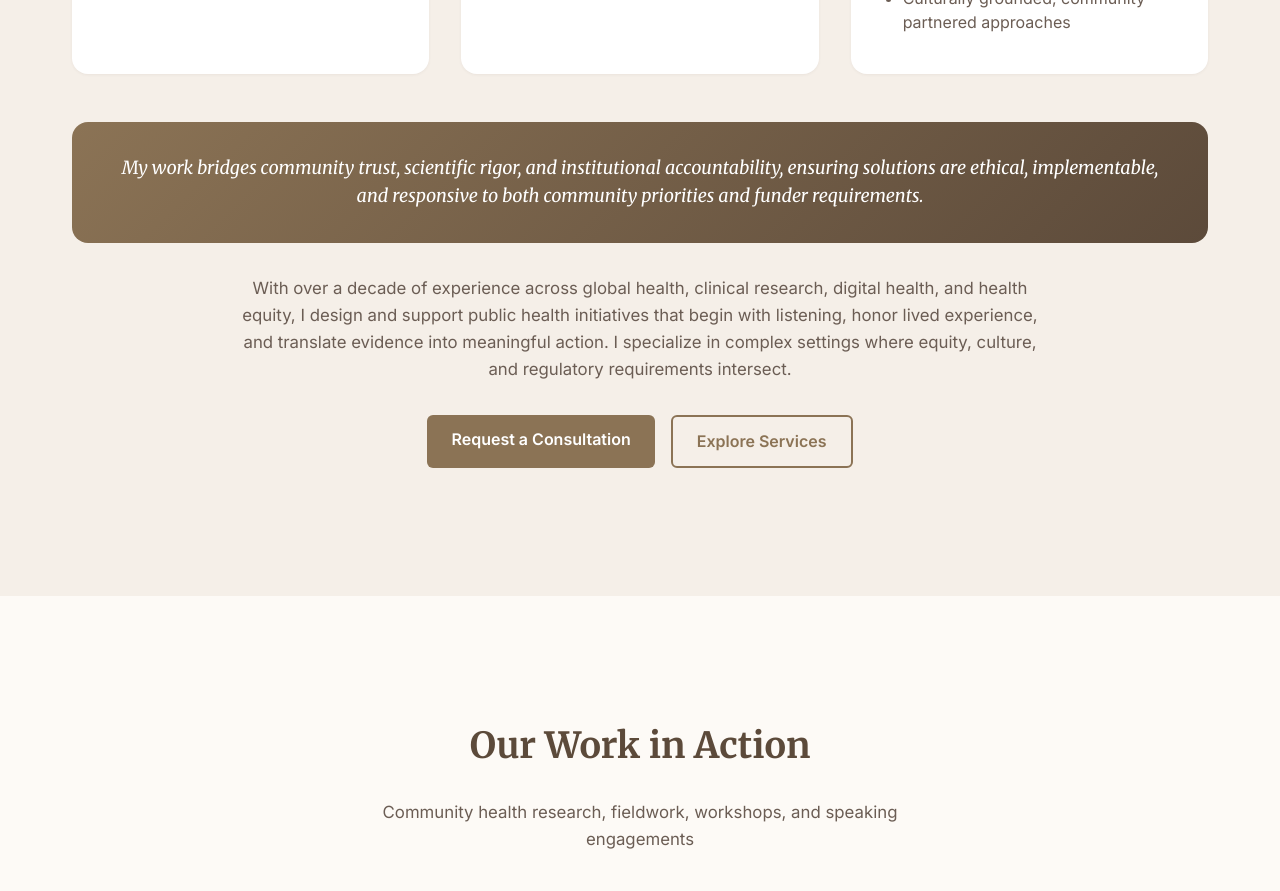
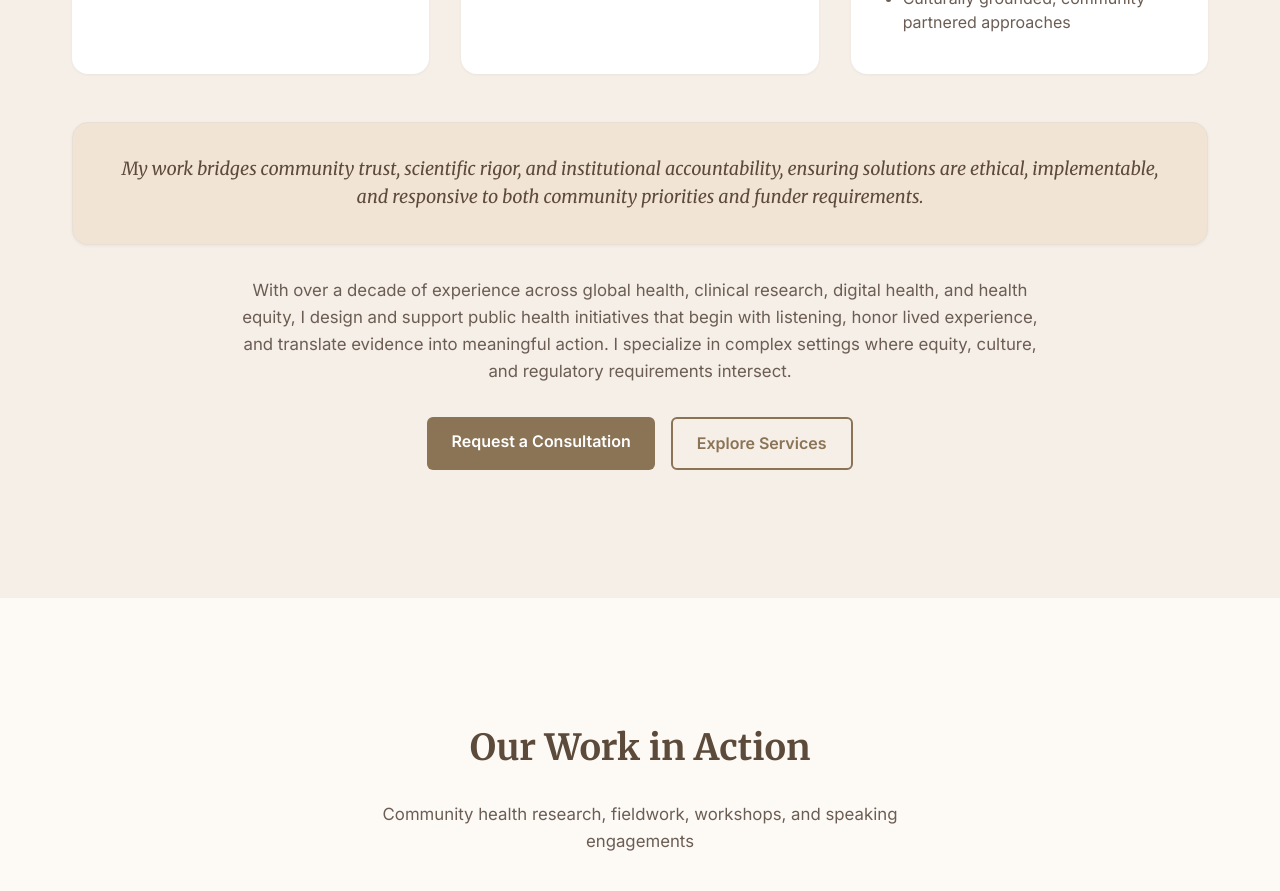
Before and after one commit to vidhyakshayakannan/rooted-equity-portfolio, a React (Vite) app: page / in a window 1280 px wide. Shown: the part 1120-2011 px from the top of the page. Built offline with nearby package versions, Linux system fonts and the light colour scheme.

Commit message:
feat: layout and aesthetic updates to About and Intro sections

```diff
--- a/src/components/About.css
+++ b/src/components/About.css
@@ -52,8 +52,8 @@
     align-items: center;
     text-align: center;
     gap: 1.5rem;
-    flex: 0 1 calc(45% - 1.5rem);
-    min-width: 300px;
+    flex: 0 1 280px;
+    min-width: 250px;
     background: var(--color-surface);
     padding: 2.5rem 2rem;
     border-radius: var(--radius-lg);
--- a/src/components/Intro.css
+++ b/src/components/Intro.css
@@ -37,12 +37,14 @@
 }
 
 .intro-bridge {
-    background: linear-gradient(135deg, var(--color-primary), var(--color-primary-dark));
-    color: white;
+    background: var(--color-secondary-light);
+    color: var(--color-primary-dark);
     padding: 2rem 3rem;
     border-radius: var(--radius-lg);
     margin-bottom: 2rem;
     text-align: center;
+    border: 1px solid var(--color-border);
+    box-shadow: var(--shadow-sm);
 }
 
 .intro-bridge p {
```
